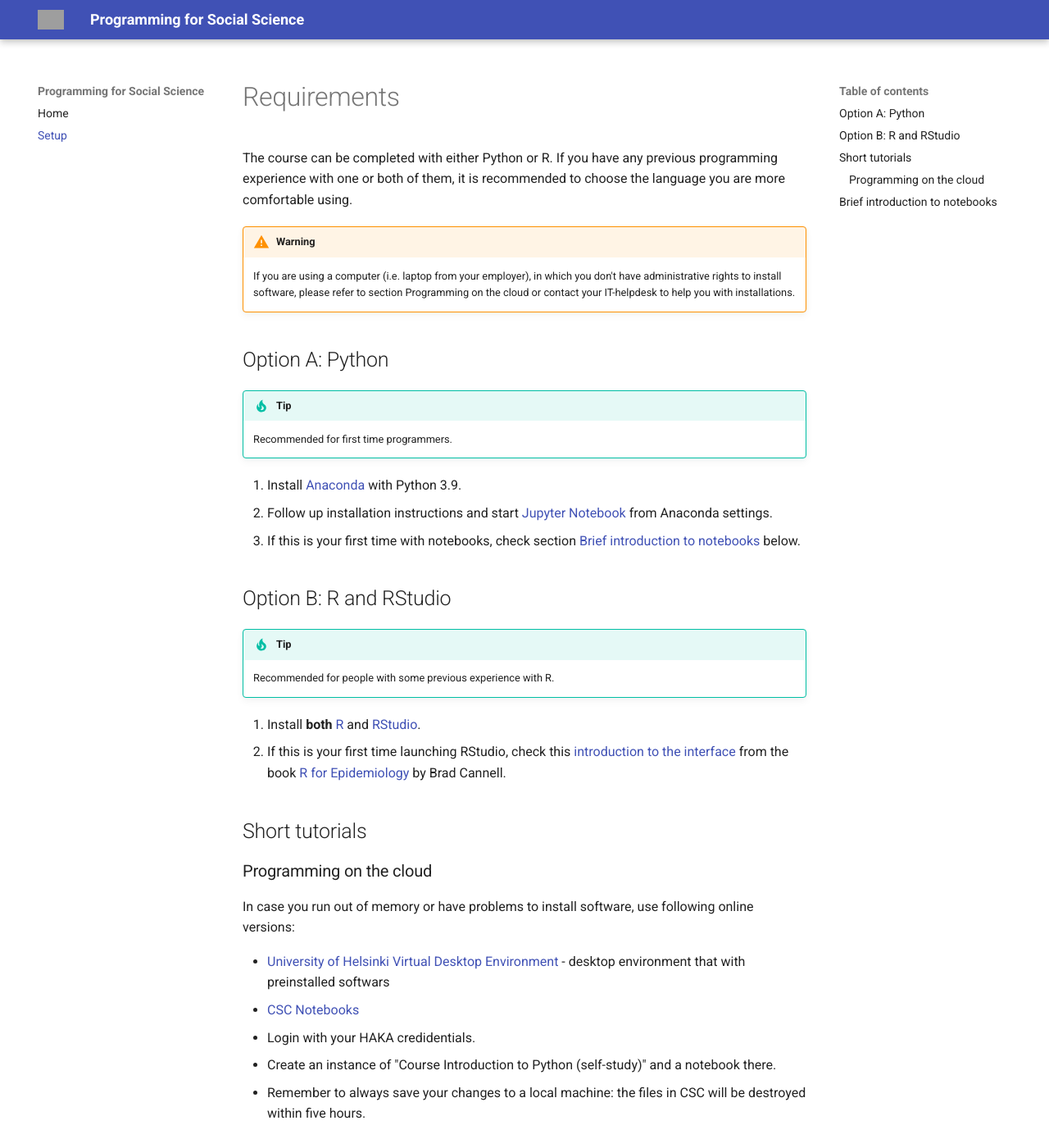
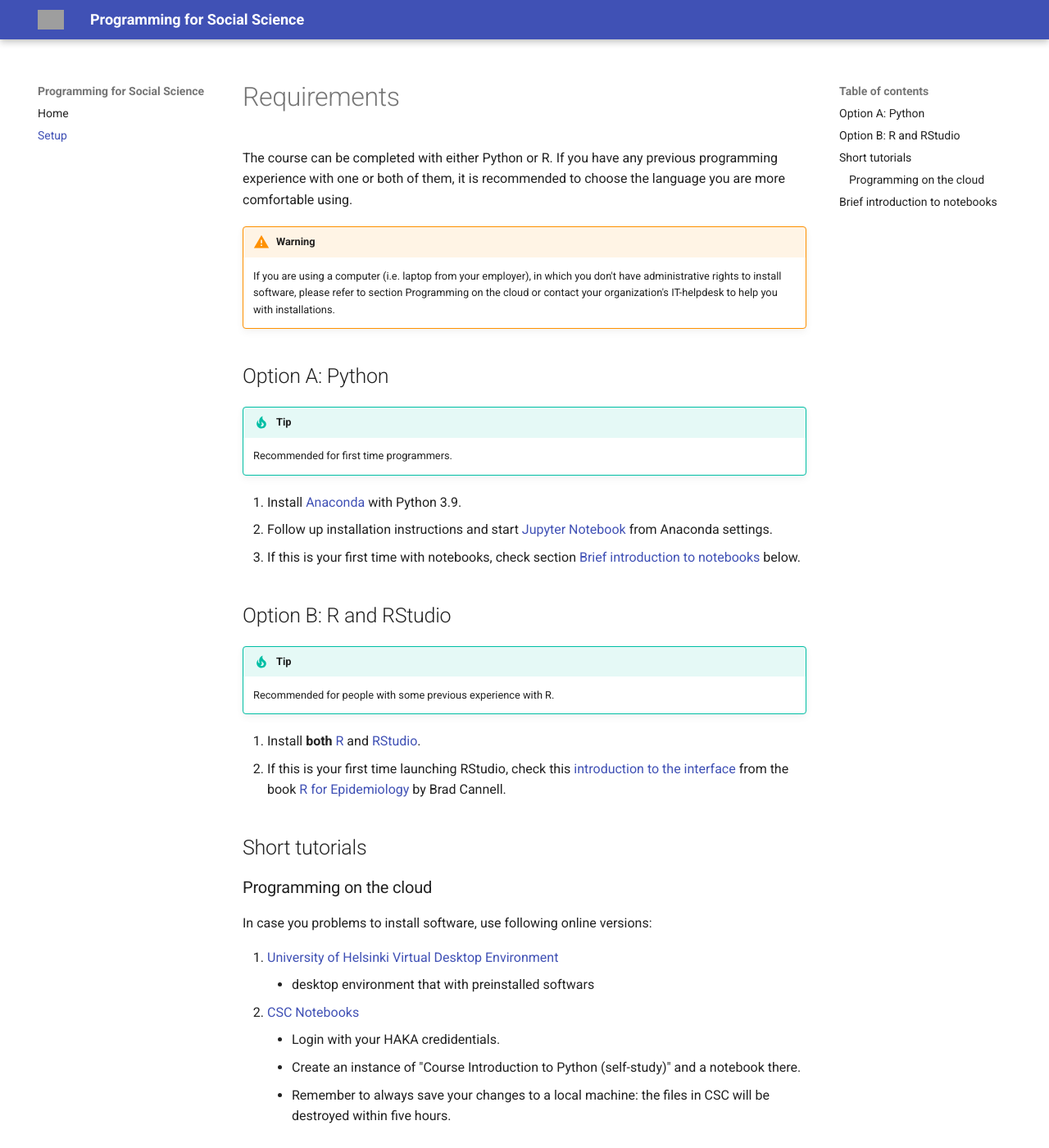
Before and after one commit to uh-csds/programming, an MkDocs documentation site: the page built from docs/setup.md, in a window 1280 px wide and 1400 px high. Shown: the whole window at 82% size. Built offline with MkDocs 1.6.1 and Material for MkDocs 9.7.7, drawn with Linux system fonts in a browser that asks for light colours; grey boxes are pictures that could not be loaded.

```diff
--- a/docs/setup.md
+++ b/docs/setup.md
@@ -3,7 +3,7 @@
 The course can be completed with either Python or R. If you have any previous programming experience with one or both of them, it is recommended to choose the language you are more comfortable using.
 
 !!! warning
-    If you are using a computer (i.e. laptop from your employer), in which you don't have administrative rights to install software, please refer to section Programming on the cloud or contact your IT-helpdesk to help you with installations.
+    If you are using a computer (i.e. laptop from your employer), in which you don't have administrative rights to install software, please refer to section Programming on the cloud or contact your organization's IT-helpdesk to help you with installations.
 
 
 ## Option A: Python
@@ -29,13 +29,14 @@
 
 ### Programming on the cloud
 
-In case you run out of memory or have problems to install software, use following online versions:
+In case you problems to install software, use following online versions:
 
-- [University of Helsinki Virtual Desktop Environment](https://vdi.helsinki.fi/) - desktop environment that with preinstalled softwars
-- [CSC Notebooks](https://notebooks.rahtiapp.fi/welcome)
-  - Login with your HAKA credidentials.
-  - Create an instance of "Course Introduction to Python (self-study)" and a notebook there.
-  - Remember to always save your changes to a local machine: the files in CSC will be destroyed within five hours.
+1. [University of Helsinki Virtual Desktop Environment](https://vdi.helsinki.fi/)
+    - desktop environment that with preinstalled softwars
+2. [CSC Notebooks](https://notebooks.rahtiapp.fi/welcome)
+    - Login with your HAKA credidentials.
+    - Create an instance of "Course Introduction to Python (self-study)" and a notebook there.
+    - Remember to always save your changes to a local machine: the files in CSC will be destroyed within five hours.
 
 
 ## Brief introduction to notebooks
```
Also changed, not shown: docs/index.md (+2 -2 lines).
